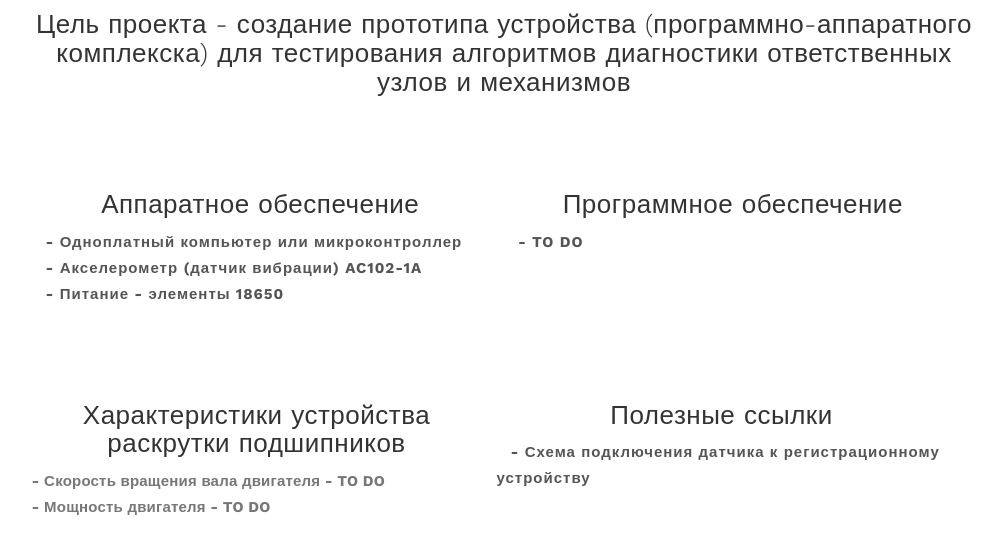
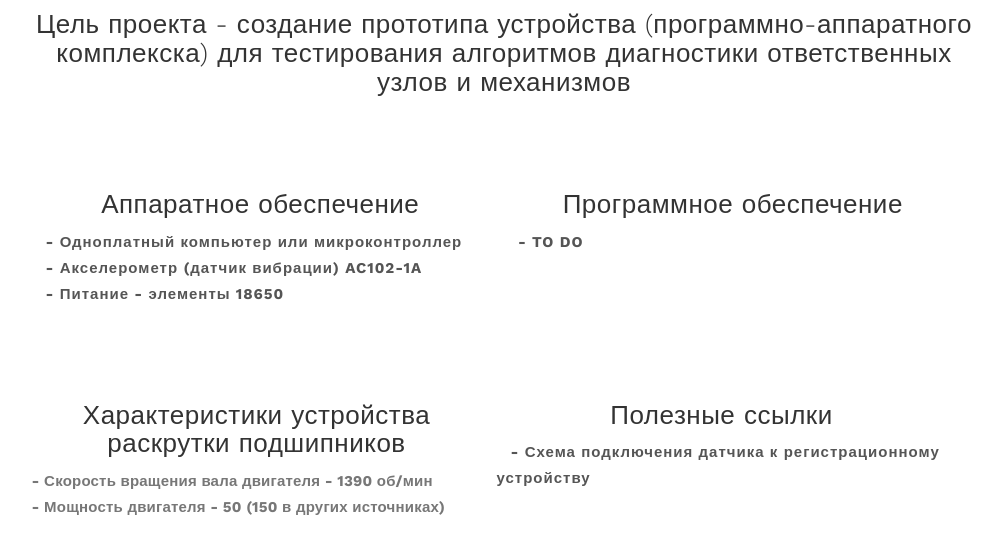
Before and after one commit to tinyroboticsteam/vdevice, a plain HTML site: page index.html in a window 1280 px wide. Shown: the part 260-800 px from the top of the page, without its empty margins (136-1138 px from the left). Drawn offline with nearby package versions, Linux system fonts and the light colour scheme.

Commit message:
новые данные

```diff
--- a/index.html
+++ b/index.html
@@ -80,8 +80,8 @@
                     <div class="col-md-6 col-sm-6">
                          <h3>Характеристики устройства раскрутки подшипников</h3>
 						 <p align = 'left'>
-							<b>- Скорость вращения вала двигателя - TO DO<br></b>
-							<b>- Мощность двигателя - TO DO <br></b>
+							<b>- Скорость вращения вала двигателя - 1390 об/мин<br></b>
+							<b>- Мощность двигателя - 50 (150 в других источниках) <br></b>
 						 </p>
                     </div>
 
```
